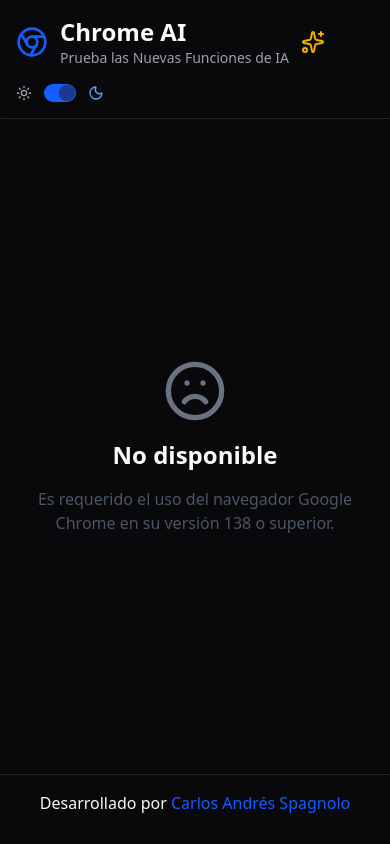
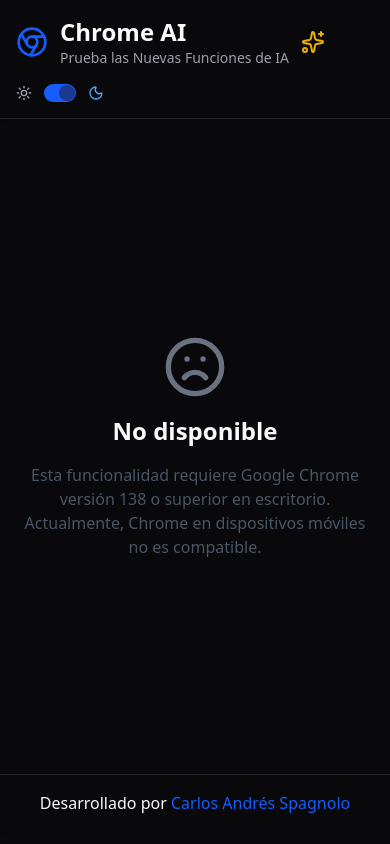
Before and after one commit to SpagnoloCarlos/chrome-ai, a React (Vite) app: page / in a window 390 px wide. Built offline with nearby package versions, Linux system fonts and the light colour scheme.

Commit message:
fix: exception added on mobile devices

```diff
--- a/package.json
+++ b/package.json
@@ -5,7 +5,7 @@
   "type": "module",
   "author": "Carlos Andrés Spagnolo",
   "scripts": {
-    "dev": "vite",
+    "dev": "vite --host",
     "build": "tsc -b && vite build",
     "lint": "eslint .",
     "preview": "vite preview"
--- a/src/App.tsx
+++ b/src/App.tsx
@@ -16,7 +16,8 @@
         return;
       }
       const version = parseInt(chromeMatch[1], 10);
-      if (version >= 138) {
+      const enabledApis = typeof window?.Translator !== "undefined";
+      if (version >= 138 && enabledApis) {
         setAvailable(true);
       } else {
         setAvailable(false);
--- a/src/components/NotAvailable.tsx
+++ b/src/components/NotAvailable.tsx
@@ -6,8 +6,9 @@
       <Frown className="h-16 w-16 text-gray-500" />
       <h1 className="text-2xl font-bold mb-4">No disponible</h1>
       <p className="text-gray-600">
-        Es requerido el uso del navegador Google Chrome en su versión 138 o
-        superior.
+        Esta funcionalidad requiere Google Chrome versión 138 o superior en
+        escritorio. Actualmente, Chrome en dispositivos móviles no es
+        compatible.
       </p>
     </div>
   );
```
